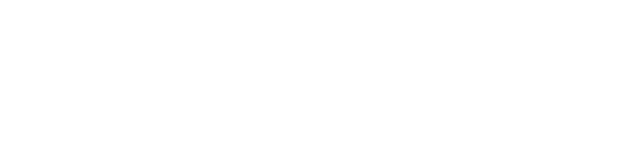
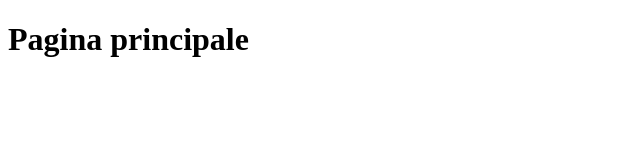
Before and after one commit to StefanoMiC/BW1-FS0424, a plain HTML site: page index.html in a window 1280 px wide. Shown: the whole page, without its empty margins (0-640 px from the left). Drawn offline with Linux system fonts and the light colour scheme.

Commit message:
adds h1 in both pages

```diff
--- a/index.html
+++ b/index.html
@@ -9,6 +9,8 @@
 
 <body>
 
+    <h1>Pagina principale</h1>
+
 </body>
 
 </html>
```
Also changed, not shown: contacts.html (+1 -1 lines).
